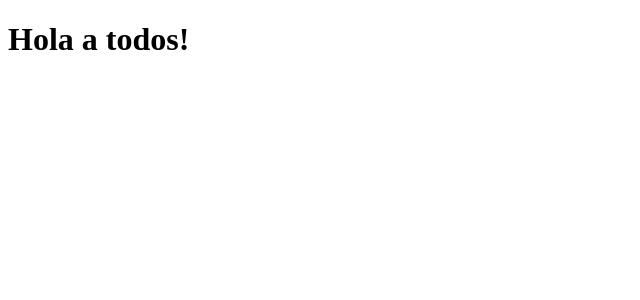
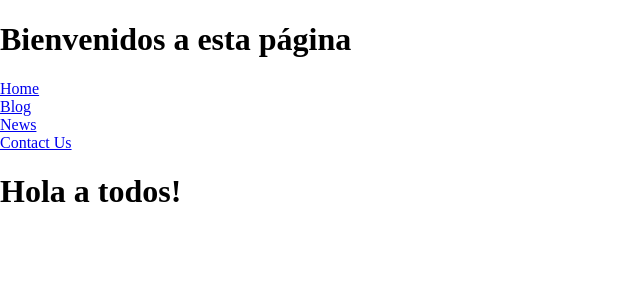
Before and after one commit to Amaza-ing/OW-React-Basics-Course, a React (Vite) app: page / in a window 1280 px wide. Shown: the top 300 px of the page, without its empty margins (0-640 px from the left). Built offline with nearby package versions, Linux system fonts and the light colour scheme.

Commit message:
02-components

```diff
--- a/src/App.jsx
+++ b/src/App.jsx
@@ -1,10 +1,14 @@
 import "./App.css";
+import HeaderComponent from "./components/HeaderComponent";
 
 function App() {
   return (
-    <div>
-      <h1>Hola a todos!</h1>
-    </div>
+    <>
+      <HeaderComponent></HeaderComponent>
+      <div>
+        <h1>Hola a todos!</h1>
+      </div>
+    </>
   );
 }
 
--- /dev/null
+++ b/src/components/HeaderComponent.jsx
@@ -0,0 +1,25 @@
+function HeaderComponent() {
+  return (
+    <header>
+      <h1>Bienvenidos a esta página</h1>
+      <nav>
+        <ul>
+          <li>
+            <a href="#">Home</a>
+          </li>
+          <li>
+            <a href="#">Blog</a>
+          </li>
+          <li>
+            <a href="#">News</a>
+          </li>
+          <li>
+            <a href="#">Contact Us</a>
+          </li>
+        </ul>
+      </nav>
+    </header>
+  );
+}
+
+export default HeaderComponent;
--- a/src/index.css
+++ b/src/index.css
@@ -0,0 +1,9 @@
+body {
+  margin: 0;
+}
+
+ul {
+  margin: 0;
+  padding: 0;
+  list-style-type: none;
+}
```
